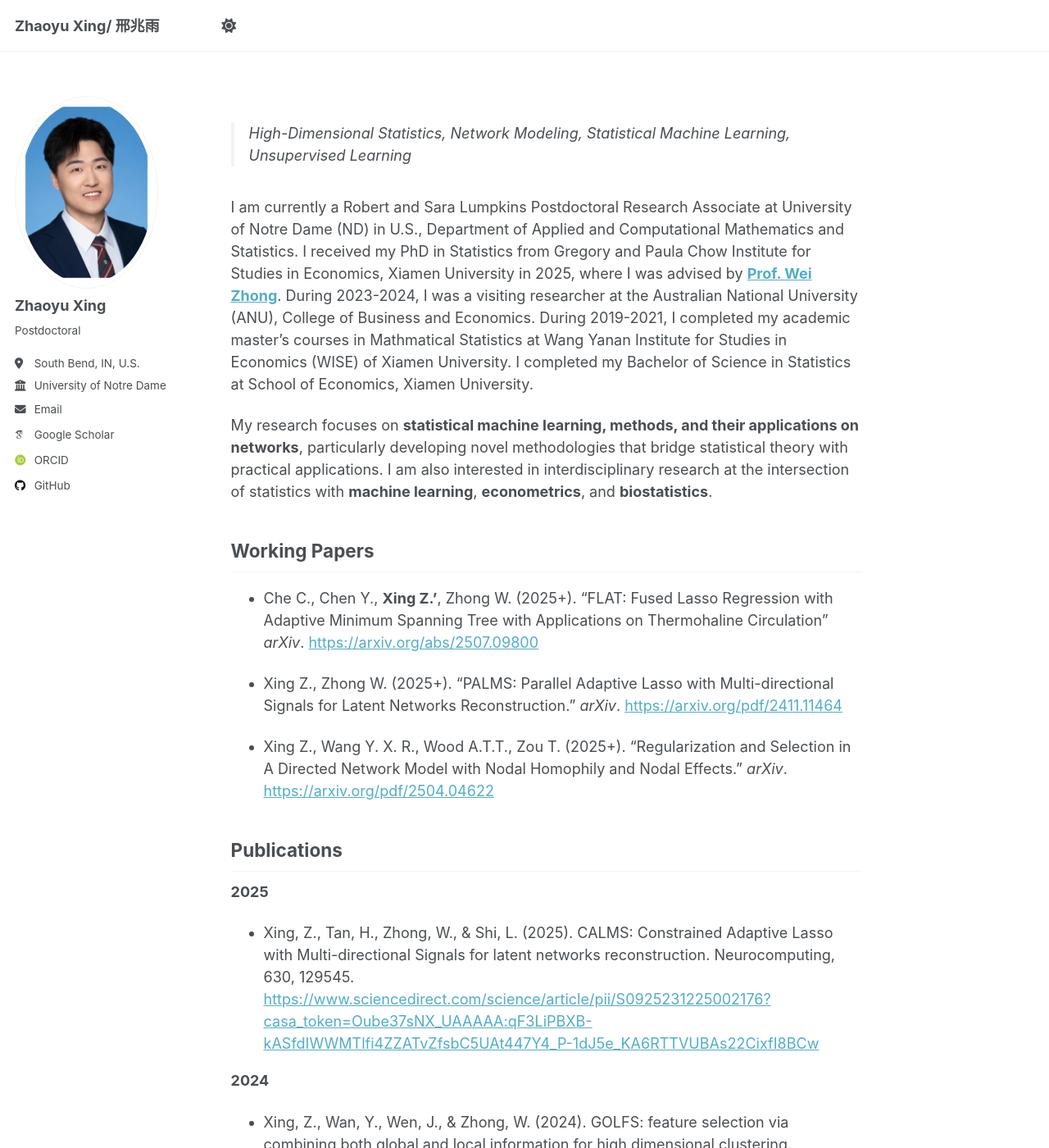
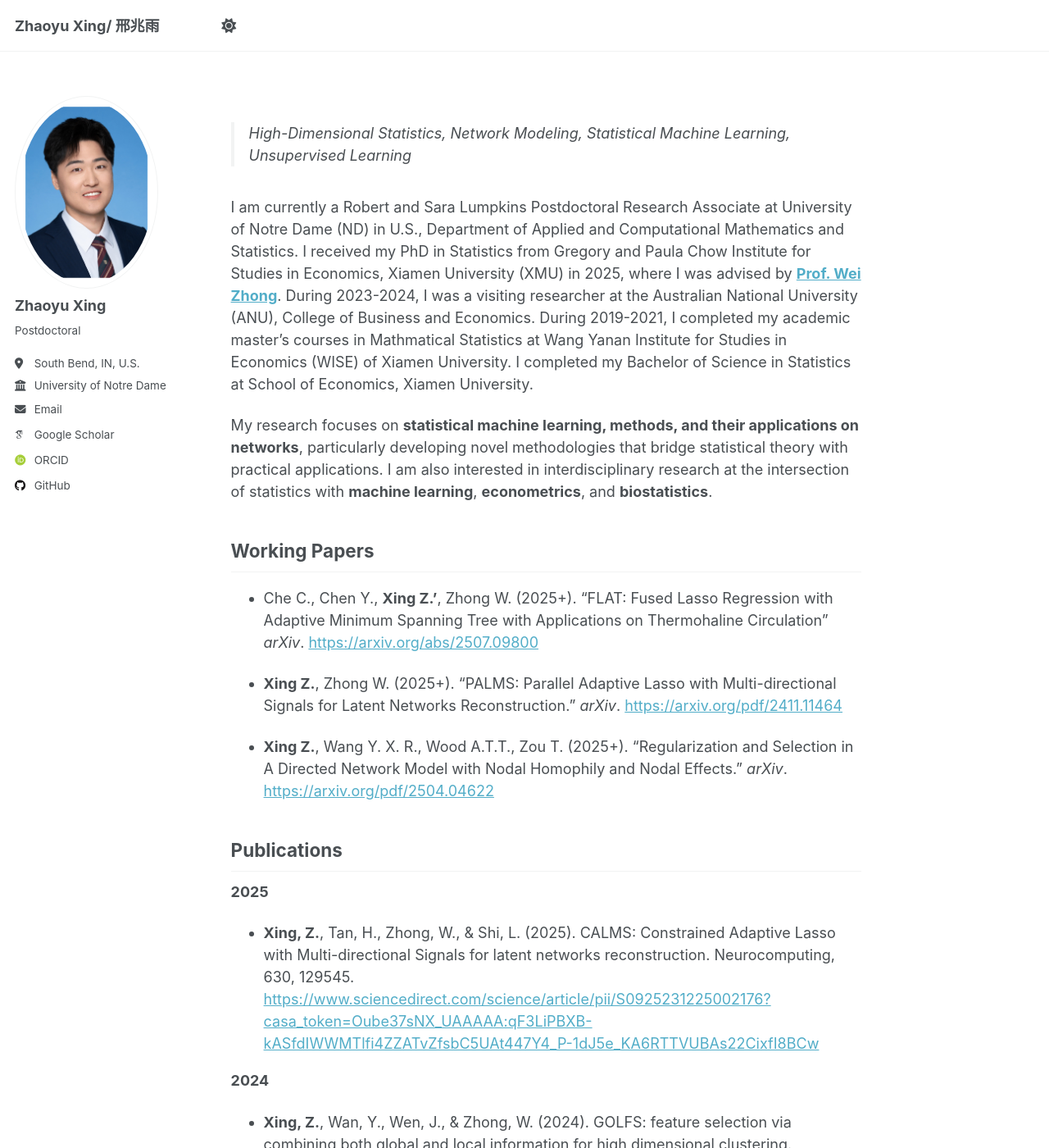
Before and after one commit to ZhaoyuXingStat/ZhaoyuXingStat.github.io, a Jekyll site: the page built from _pages/about.md, in a window 1280 px wide and 1400 px high. Shown: the whole window at 82% size. Built offline with Jekyll 4.4.1, drawn with Linux system fonts in a browser that asks for light colours; some web fonts are replaced; some of the changed text lies outside the part shown.

Commit message:
Update about.md

```diff
--- a/_pages/about.md
+++ b/_pages/about.md
@@ -8,7 +8,7 @@ redirect_from:
 ---
 > High-Dimensional Statistics, Network Modeling, Statistical Machine Learning, Unsupervised Learning
 
-I am currently a Robert and Sara Lumpkins Postdoctoral Research Associate at University of Notre Dame (ND) in U.S., Department of Applied and Computational Mathematics and Statistics. I received my PhD in Statistics from Gregory and Paula Chow Institute for Studies in Economics, Xiamen University in 2025, where I was advised by **[Prof. Wei Zhong](https://faculty.xmu.edu.cn/wzhong/zh_CN/index/559037/list/index.htm)**. During 2023-2024, I was a visiting researcher at the Australian National University (ANU), College of Business and Economics. During 2019-2021, I completed my academic master's courses in Mathmatical Statistics at Wang Yanan Institute for Studies in Economics (WISE) of Xiamen University. I completed my Bachelor of Science in Statistics at School of Economics, Xiamen University.
+I am currently a Robert and Sara Lumpkins Postdoctoral Research Associate at University of Notre Dame (ND) in U.S., Department of Applied and Computational Mathematics and Statistics. I received my PhD in Statistics from Gregory and Paula Chow Institute for Studies in Economics, Xiamen University (XMU) in 2025, where I was advised by **[Prof. Wei Zhong](https://faculty.xmu.edu.cn/wzhong/zh_CN/index/559037/list/index.htm)**. During 2023-2024, I was a visiting researcher at the Australian National University (ANU), College of Business and Economics. During 2019-2021, I completed my academic master's courses in Mathmatical Statistics at Wang Yanan Institute for Studies in Economics (WISE) of Xiamen University. I completed my Bachelor of Science in Statistics at School of Economics, Xiamen University.
 
 My research focuses on **statistical machine learning, methods, and their applications on networks**, particularly developing novel methodologies that bridge statistical theory with practical applications. I am also interested in interdisciplinary research at the intersection of statistics with **machine learning**, **econometrics**, and **biostatistics**.
 
@@ -17,18 +17,18 @@ My research focuses on **statistical machine learning, methods, and their applic
 
 - Che C., Chen Y., **Xing Z.'**, Zhong W. (2025+). "FLAT: Fused Lasso Regression with Adaptive Minimum Spanning Tree with Applications on Thermohaline Circulation" *arXiv*. [https://arxiv.org/abs/2507.09800](https://arxiv.org/abs/2507.09800)
 
-- Xing Z., Zhong W. (2025+). "PALMS: Parallel Adaptive Lasso with Multi-directional Signals for Latent Networks Reconstruction." *arXiv*. [https://arxiv.org/pdf/2411.11464](https://arxiv.org/pdf/2411.11464)
+- **Xing Z.**, Zhong W. (2025+). "PALMS: Parallel Adaptive Lasso with Multi-directional Signals for Latent Networks Reconstruction." *arXiv*. [https://arxiv.org/pdf/2411.11464](https://arxiv.org/pdf/2411.11464)
 
-- Xing Z., Wang Y. X. R., Wood A.T.T., Zou T. (2025+). "Regularization and Selection in A Directed Network Model with Nodal Homophily and Nodal Effects." *arXiv*. [https://arxiv.org/pdf/2504.04622](https://arxiv.org/pdf/2504.04622)
+- **Xing Z.**, Wang Y. X. R., Wood A.T.T., Zou T. (2025+). "Regularization and Selection in A Directed Network Model with Nodal Homophily and Nodal Effects." *arXiv*. [https://arxiv.org/pdf/2504.04622](https://arxiv.org/pdf/2504.04622)
 
 
 ## Publications
 
 **2025**
-- Xing, Z., Tan, H., Zhong, W., & Shi, L. (2025). CALMS: Constrained Adaptive Lasso with Multi-directional Signals for latent networks reconstruction. Neurocomputing, 630, 129545. [https://www.sciencedirect.com/science/article/pii/S0925231225002176?casa_token=Oube37sNX_UAAAAA:qF3LiPBXB-kASfdIWWMTlfi4ZZATvZfsbC5UAt447Y4_P-1dJ5e_KA6RTTVUBAs22CixfI8BCw](https://www.sciencedirect.com/science/article/pii/S0925231225002176?casa_token=Oube37sNX_UAAAAA:qF3LiPBXB-kASfdIWWMTlfi4ZZATvZfsbC5UAt447Y4_P-1dJ5e_KA6RTTVUBAs22CixfI8BCw)
+- **Xing, Z.**, Tan, H., Zhong, W., & Shi, L. (2025). CALMS: Constrained Adaptive Lasso with Multi-directional Signals for latent networks reconstruction. Neurocomputing, 630, 129545. [https://www.sciencedirect.com/science/article/pii/S0925231225002176?casa_token=Oube37sNX_UAAAAA:qF3LiPBXB-kASfdIWWMTlfi4ZZATvZfsbC5UAt447Y4_P-1dJ5e_KA6RTTVUBAs22CixfI8BCw](https://www.sciencedirect.com/science/article/pii/S0925231225002176?casa_token=Oube37sNX_UAAAAA:qF3LiPBXB-kASfdIWWMTlfi4ZZATvZfsbC5UAt447Y4_P-1dJ5e_KA6RTTVUBAs22CixfI8BCw)
 
 **2024**
-- Xing, Z., Wan, Y., Wen, J., & Zhong, W. (2024). GOLFS: feature selection via combining both global and local information for high dimensional clustering. Computational Statistics, 39(5), 2651-2675. [https://link.springer.com/article/10.1007/s00180-023-01393-x](https://link.springer.com/article/10.1007/s00180-023-01393-x)
+- **Xing, Z.**, Wan, Y., Wen, J., & Zhong, W. (2024). GOLFS: feature selection via combining both global and local information for high dimensional clustering. Computational Statistics, 39(5), 2651-2675. [https://link.springer.com/article/10.1007/s00180-023-01393-x](https://link.springer.com/article/10.1007/s00180-023-01393-x)
 
 ---
 See my [Google Scholar](https://scholar.google.com/citations?user=go6euNkAAAAJ&hl=en&oi=ao) for the latest publications.
```
Also changed, not shown: other parts of _pages/about.md (+6 -6 lines).
